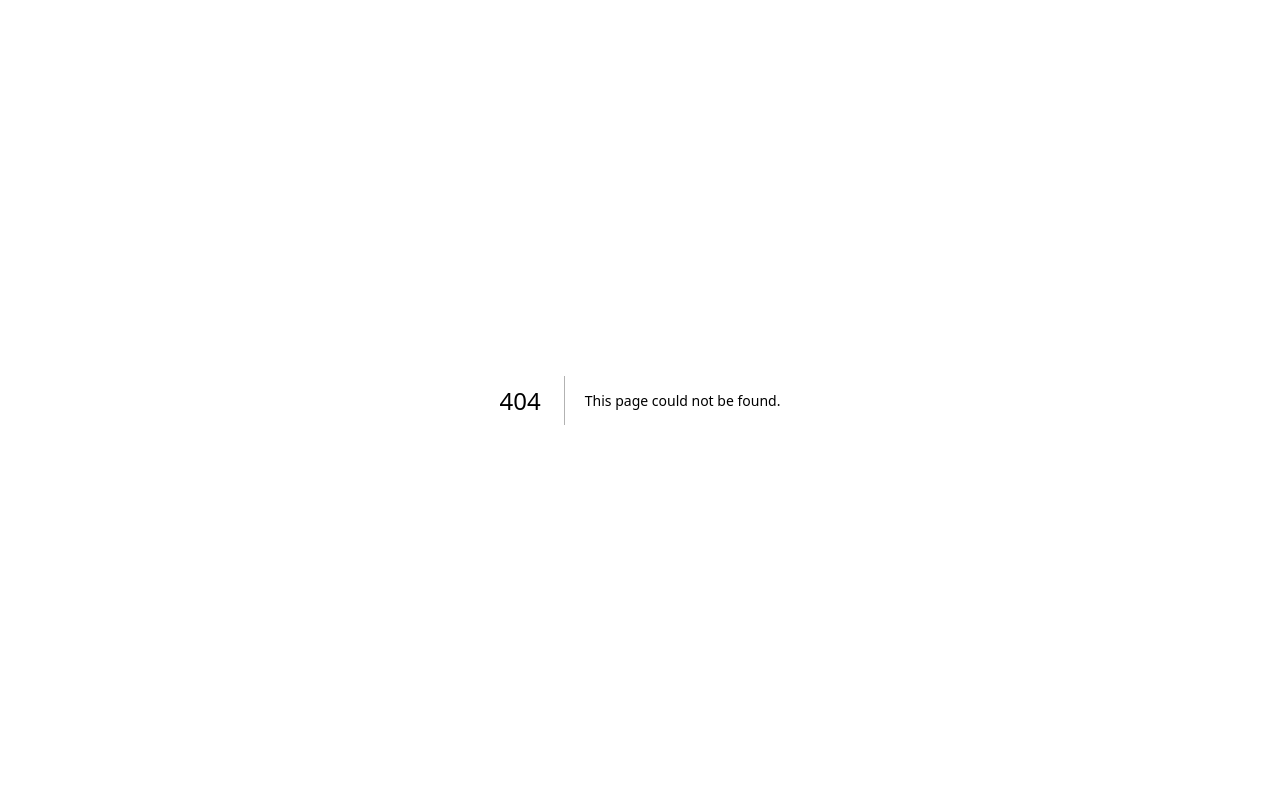
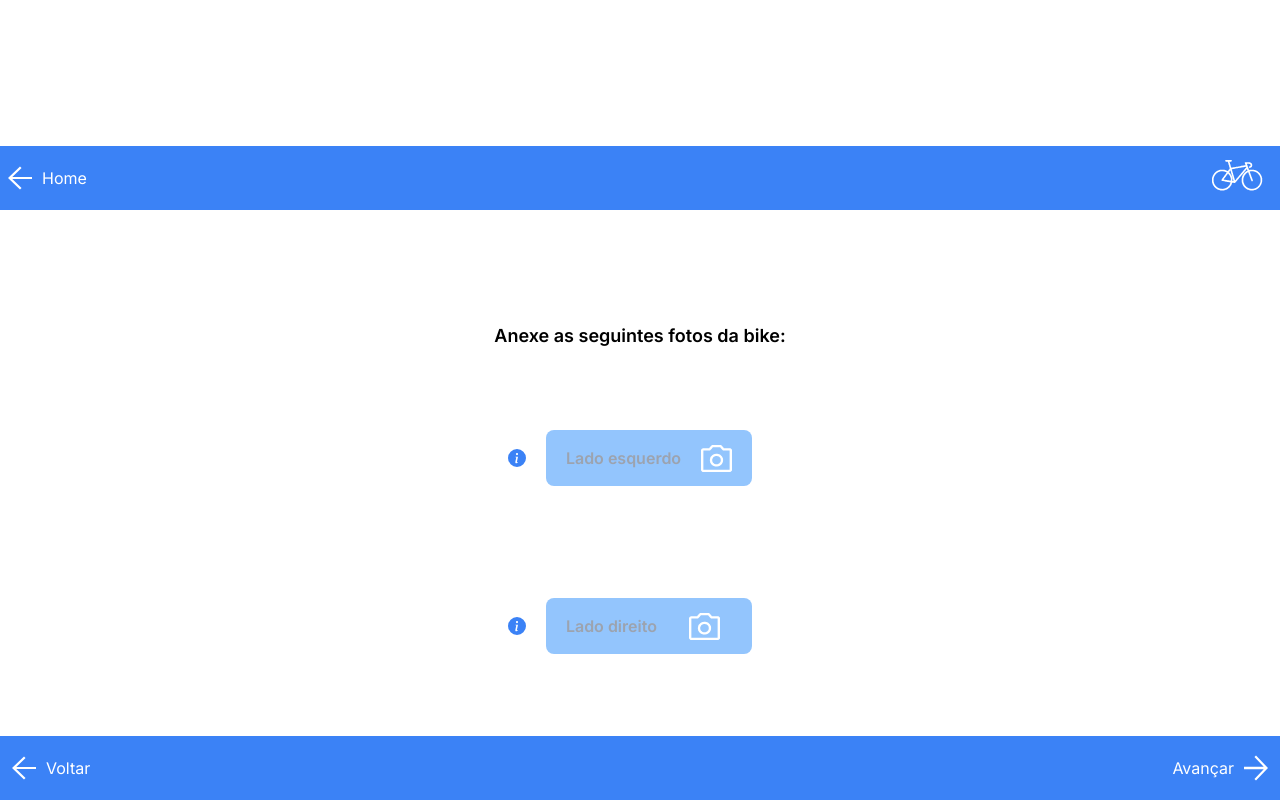
Before and after one commit to vgont/brainstormers-porto-bike, a Next.js app: page /fotos in a window 1280 px wide. Before the commit this address had no page. Built offline with nearby package versions, Linux system fonts and the light colour scheme.

Commit message:
FotosBike page created

```diff
--- /dev/null
+++ b/src/app/fotos/page.tsx
@@ -0,0 +1,27 @@
+"use client";
+
+import FileUploader from "../components/FileUploader";
+import Footer from "../components/Footer";
+import Header from "../components/Header";
+import Title from "../components/Title";
+
+export default function FotosBike() {
+  return (
+    <main className="flex flex-col justify-center items-center h-screen">
+      <Header />
+      <Title>{"Anexe as seguintes fotos da bike:"}</Title>
+      <div className="mt-20 flex flex-col gap-28">
+        <FileUploader idName="bikeLeft" pathImageExample="/images/bikeLeft.jpg">
+          {"Lado esquerdo"}
+        </FileUploader>
+        <FileUploader
+          idName="bikeRight"
+          pathImageExample="/images/bikeRight.jpg"
+        >
+          {"Lado direito"}
+        </FileUploader>
+      </div>
+      <Footer pathUrlBack="/documentos" pathUrlNext="/fotos" />
+    </main>
+  );
+}
```
Also changed, not shown: public/images/bikeLeft.jpg (added), public/images/bikeRight.jpg (added).
